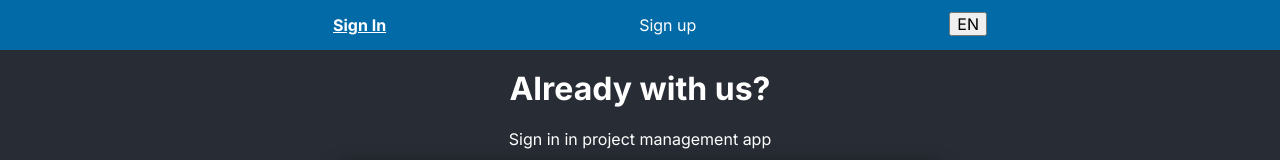
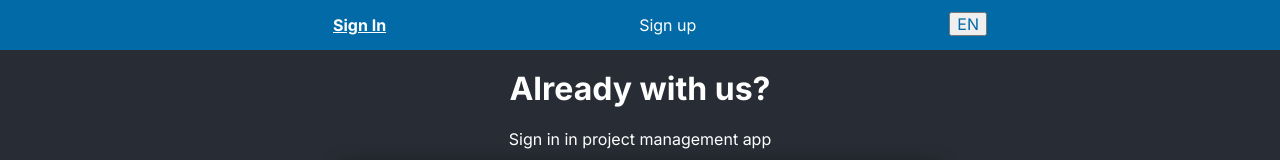
Before and after one commit to tlkv/project-management-app, a React (Create React App) app: page /login in a window 1280 px wide. Shown: the top 160 px of the page. Built offline with nearby package versions, Linux system fonts and the light colour scheme.

Commit message:
feat: save chosen language to localStorage

```diff
--- a/src/App.tsx
+++ b/src/App.tsx
@@ -13,6 +13,7 @@ import { AppContextData } from './data/interfaces';
 import { LANG_EN } from './data/constants';
 import { CONFIRM_MODAL_DEFAULT } from './data/constantsV';
 import { confirmReducer, boardsReducer } from './utils/reducers';
+import { Languages } from './data/interfacesA';
 
 export const AppContext = createContext({} as AppContextData);
 
@@ -25,6 +26,9 @@ function App() {
   useEffect(() => {
     if (localStorage.getItem('pmapp34-token')) {
       setIsAuth(true);
+    }
+    if (localStorage.getItem('pmapp34-lang')) {
+      switchLang(localStorage.getItem('pmapp34-lang') as Languages);
     }
   }, []);
 
--- a/src/components/Header/Header.scss
+++ b/src/components/Header/Header.scss
@@ -16,6 +16,12 @@
   }
   .header-button {
     margin-top: 12px;
+  }
+  .lang-button {
+    color: $blue-trello;
+  }
+  .lang-button-red {
+    color: red;
   }
 }
 
--- a/src/components/Header/Header.tsx
+++ b/src/components/Header/Header.tsx
@@ -15,8 +15,10 @@ function Header() {
   const changeLang = () => {
     if (lang === LANG_RU) {
       switchLang(LANG_EN);
-    } else {
+      localStorage.setItem('pmapp34-lang', LANG_EN);
+    } else if (lang === LANG_EN) {
       switchLang(LANG_RU);
+      localStorage.setItem('pmapp34-lang', LANG_RU);
     }
   };
 
@@ -94,7 +96,13 @@ function Header() {
             </li>
           )}
           <li className="nav-item">
-            <button type="button" className="header-button" onClick={changeLang}>
+            <button
+              type="button"
+              className={
+                lang === LANG_EN ? 'header-button lang-button' : 'header-button lang-button-red'
+              }
+              onClick={changeLang}
+            >
               {lang}
             </button>
           </li>
--- a/src/data/dict.ts
+++ b/src/data/dict.ts
@@ -1,13 +1,25 @@
 const dict = {
   EN: {
+    notFoundPage: {
+      notFoundMessage: 'Not found',
+    },
     welcomePage: {
       front: 'Text on front page',
     },
+    loginPage: {},
+    mainPage: {},
+    profilePage: {},
   },
   RU: {
+    notFoundPage: {
+      notFoundMessage: 'Не найдено',
+    },
     welcomePage: {
       front: 'Текст на главной',
     },
+    loginPage: {},
+    mainPage: {},
+    profilePage: {},
   },
 };
 
--- a/src/pages/NotFoundPage/NotFoundPage.tsx
+++ b/src/pages/NotFoundPage/NotFoundPage.tsx
@@ -1,10 +1,14 @@
+import { useContext } from 'react';
+import { AppContext } from '../../App';
+import dict from '../../data/dict';
 import './NotFoundPage.scss';
 
 function NotFoundPage() {
+  const { lang } = useContext(AppContext);
   return (
     <div className="narrow-container">
       <h1 className="title">404</h1>
-      <p className="not-found-text">Not Found</p>
+      <p className="not-found-text">{dict[lang].notFoundPage.notFoundMessage}</p>
     </div>
   );
 }
```
